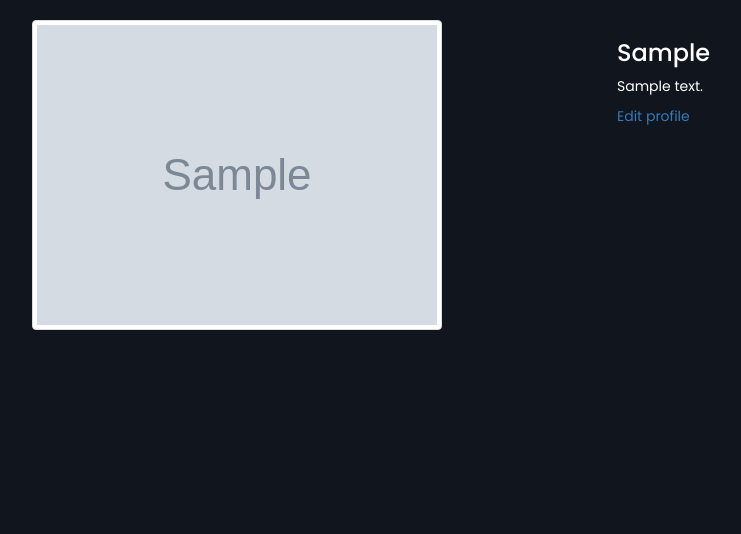
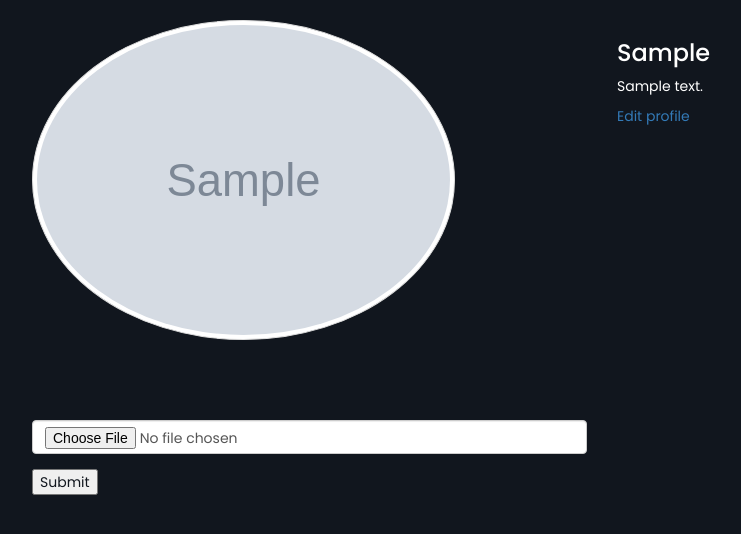
Before and after one commit to devjamesnjoroge/my_blog, a Flask app: template app/templates/profile/profile.html in a window 1280 px wide. Shown: the part 52-586 px from the top of the page, without its empty margins (38-779 px from the left). Run offline with Flask 2, Linux system fonts and the light colour scheme; the template is opened without the code that fills it: values that come from a table or form of the project are taken from there, others are empty; a user stored in the database is signed in; tables that the repository leaves empty hold one stand-in row (values such as "Sample post"); grey boxes marked "Sample" are stand-in pictures; some libraries are stand-ins or nearby versions.

Commit message:
ft: add update profile pic template

```diff
--- a/app/static/css/styles.css
+++ b/app/static/css/styles.css
@@ -56,6 +56,16 @@ label{
     color: white;
 }
 
+.btn-pic{
+    color: #11161E;
+    margin-top: 1.5rem;
+}
+
+#pic-p{
+    height: 40vh;
+    border-radius: 50%;
+}
+
 @media (min-width: 768px) {
 
     #p{
--- a/app/templates/profile/profile.html
+++ b/app/templates/profile/profile.html
@@ -6,9 +6,18 @@
     <div class="row">
         <div class="col-md-6 bio">
             {% if user.profile_pic_path %}
-            <img src="{{url_for('static',filename=user.profile_pic_path)}}" alt="" class="img-thumbnail">
+            <img src="{{url_for('static',filename=user.profile_pic_path)}}" alt="" class="img-thumbnail img-responsive w-50 img-fluid" id="pic-p">
             {%else%}
             <p>No profile picture</p>
+            {% endif %}
+
+
+            {% if user == current_user %}
+            <form  action="{{url_for('main.update_pic',uname=user.username)}}" method="post" enctype = "multipart/form-data">
+
+              <input type="file"  name="photo" class="form-control" required>
+              <input class="btn-pic" type="submit">
+            </form>
             {% endif %}
 
         </div>
--- a/config.py
+++ b/config.py
@@ -1,5 +1,7 @@
 import os
 class Config:
+
+    UPLOADED_PHOTOS_DEST ='app/static/photos'
 
     SECRET_KEY = os.environ.get('SECRET_KEY')
     SQLALCHEMY_TRACK_MODIFICATIONS = False
```
Also changed, not shown: app/__init__.py (+7 -0 lines), app/main/views.py (+12 -1 lines), requirements.txt (+30 -0 lines), app/static/photos/photo_2022-05-14_19-19-22.jpg (added).
